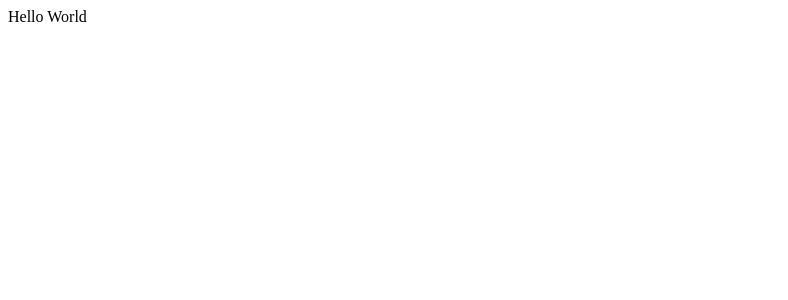
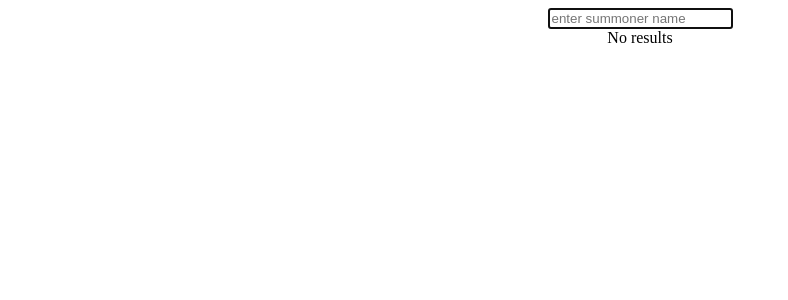
Before and after one commit to jyclam/league-stats, a React (Create React App) app in the folder client/: page / in a window 1280 px wide. Shown: the top 300 px of the page, without its empty margins (0-788 px from the left). Built offline with nearby package versions, Linux system fonts and the light colour scheme; the HTML template or start-up script is replaced by a standard one.

Commit message:
Add client main element, form input, and dummy MatchResult

```diff
--- a/client/package.json
+++ b/client/package.json
@@ -8,7 +8,9 @@
     "@testing-library/user-event": "^12.1.10",
     "react": "^17.0.2",
     "react-dom": "^17.0.2",
+    "react-hook-form": "^7.0.1",
     "react-scripts": "4.0.3",
+    "styled-components": "^5.2.3",
     "web-vitals": "^1.0.1"
   },
   "scripts": {
--- a/client/src/App.js
+++ b/client/src/App.js
@@ -1,8 +1,78 @@
+import { useReducer } from "react";
+import { useForm } from "react-hook-form";
+import styled from "styled-components";
+
+import { matchReducer, initialState } from "./reducers/matchReducer";
+
+const Main = styled.div`
+  display: flex;
+  flex-direction: column;
+  justify-content: center;
+  align-items: center;
+  margin: auto;
+  width: 100%;
+  height: 100%;
+
+  .formError {
+    color: #ba1a4b;
+  }
+`;
+
+const MatchResult = ({ match }) => <div> {match.gameId}</div>;
+
 function App() {
+  const {
+    register,
+    handleSubmit,
+    reset,
+    formState: { errors },
+  } = useForm();
+
+  const [matchState, dispatch] = useReducer(matchReducer, initialState);
+
+  const onSubmit = (data) => {
+    reset();
+
+    dispatch({ type: "FETCHING" });
+    fetch("http://localhost:5000/api/v1/summoner", {
+      headers: { "Content-Type": "application/x-www-form-urlencoded" },
+      method: "post",
+      body: `summonerName=${data.summonerName}`,
+    })
+      .then((response) => response.json())
+      .then((data) => {
+        console.log(data);
+        dispatch({ type: "RESPONSE_COMPLETE", payload: { data } });
+      })
+      .catch((error) => {
+        if (error.statusCode === 504) {
+          dispatch({
+            type: "ERROR",
+            payload: { error: "Request timed out, please try again." },
+          });
+        }
+        console.error(error);
+      });
+  };
+
   return (
-    <div className="App">
-      Hello World
-    </div>
+    <Main>
+      <form onSubmit={handleSubmit(onSubmit)}>
+        {errors?.summonerName && (
+          <div className={"formError"}> Field is required.</div>
+        )}
+        <input
+          autoFocus={true}
+          placeholder={"enter summoner name"}
+          {...register("summonerName", { required: true })}
+        />
+      </form>
+      {matchState.matches.length === 0
+        ? "No results"
+        : matchState.matches.map((match) => (
+            <MatchResult key={match.gameId} match={match} />
+          ))}
+    </Main>
   );
 }
 
--- /dev/null
+++ b/client/src/reducers/matchReducer.js
@@ -0,0 +1,34 @@
+export const matchReducer = (state, action) => {
+  if (action.type === "FETCHING") {
+    return {
+      matches: [],
+      loading: true,
+      error: null,
+    };
+  }
+  if (action.type === "RESPONSE_COMPLETE") {
+    const sta = {
+      matches: action.payload.data,
+      loading: false,
+      error: null,
+    };
+
+    console.log(sta);
+
+    return sta;
+  }
+  if (action.type === "ERROR") {
+    return {
+      matches: [],
+      loading: false,
+      error: action.payload.error,
+    };
+  }
+  return state;
+};
+
+export const initialState = {
+  matches: [],
+  loading: false,
+  error: null,
+};
```
Also changed, not shown: 1 other file (tests, documents, lock files or other folders).
